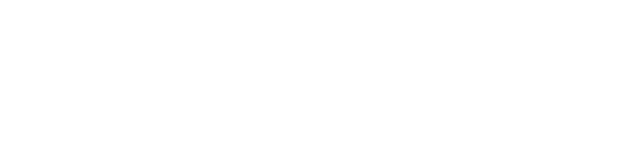
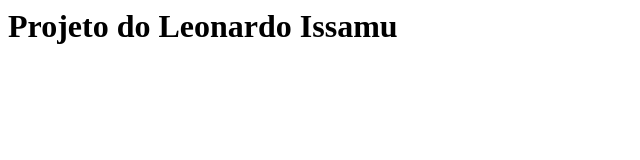
Before and after one commit to a9informatica/curso-git, a plain HTML site: page index.html in a window 1280 px wide. Shown: the whole page, without its empty margins (0-640 px from the left). Drawn offline with Linux system fonts and the light colour scheme.

Commit message:
Titulo da pagina

```diff
--- a/index.html
+++ b/index.html
@@ -3,6 +3,7 @@
 	<head>
 	</head>
 	<body>
+		<h1>Projeto do Leonardo Issamu</h1>
 	</body>
 
 </html>
```
